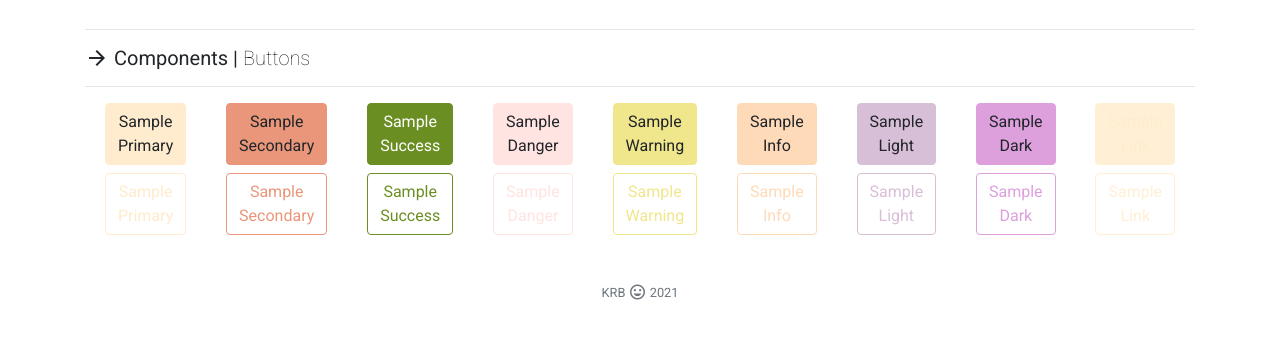
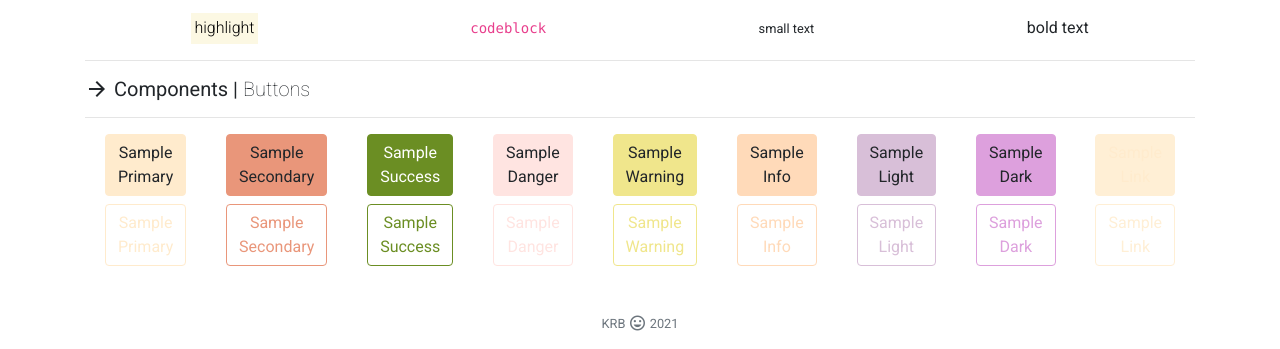
Before and after one commit to katsign/sass, a website: page index.html in a window 1280 px wide. Shown: the part 542-891 px from the top of the page. Before the commit the page ends 860 px from the top, so only its background shows below. Drawn offline with Linux system fonts and the light colour scheme.

Commit message:
fixed links and set up new text row

```diff
--- a/index.html
+++ b/index.html
@@ -30,6 +30,7 @@
             />
           </div>
         </div>
+      </div>
     </header>
 
     <!--Dashboard: Styles-->
@@ -49,15 +50,22 @@
         <h5>Sample Heading5</h5>
         <h6>Sample Heading6</h6>
       </div>
-      <!--Text-->
+      <!--Row-->
       <div class="d-flex align-items-center justify-content-around">
-        <!--Headings-->
+        <!--Displays-->
         <p class="display-1">D-1</p>
         <p class="display-2">D-2</p>
         <p class="display-3">D-3</p>
         <p class="display-4">D-4</p>
         <p class="lead">This is a lead...</p>
-
+      </div>
+      <!--Row-->
+      <div class="d-flex align-items-center justify-content-around">
+        <!--Displays-->
+        <mark>highlight</mark>
+        <code>codeblock</code>
+        <small>small text</small>
+        <strong>bold text</strong>
       </div>
     </section>
 
@@ -71,77 +79,67 @@
       <hr />
       <div class="d-flex align-items-center justify-content-around">
         <!--Primary-->
-        <a class="btn btn-primary" href="#" target="_blank" role="button"
+        <a class="btn btn-primary" href="#" role="button"
           >Sample<br />Primary</a
         >
         <!--Secondary-->
-        <a class="btn btn-secondary" href="#" target="_blank" role="button"
+        <a class="btn btn-secondary" href="#" role="button"
           >Sample<br />Secondary</a
         >
         <!--Success-->
-        <a class="btn btn-success" href="#" target="_blank" role="button"
+        <a class="btn btn-success" href="#" role="button"
           >Sample<br />Success</a
         >
         <!--Danger-->
-        <a class="btn btn-danger" href="#" target="_blank" role="button"
+        <a class="btn btn-danger" href="#" role="button">Sample<br />Danger</a>
+        <!--Warning-->
+        <a class="btn btn-warning" href="#" role="button"
+          >Sample<br />Warning</a
+        >
+        <!--Info-->
+        <a class="btn btn-info" href="#" role="button">Sample<br />Info</a>
+        <!--Light-->
+        <a class="btn btn-light" href="#" role="button">Sample<br />Light</a>
+        <!--Dark-->
+        <a class="btn btn-dark" href="#" role="button">Sample<br />Dark</a>
+        <!--Link-->
+        <a class="btn btn-link" href="#" role="button">Sample<br />Link</a>
+      </div>
+      <div class="d-flex align-items-center justify-content-around pt-2">
+        <!--Primary-->
+        <a class="btn btn-outline-primary" href="#" role="button"
+          >Sample<br />Primary</a
+        >
+        <!--Secondary-->
+        <a class="btn btn-outline-secondary" href="#" role="button"
+          >Sample<br />Secondary</a
+        >
+        <!--Success-->
+        <a class="btn btn-outline-success" href="#" role="button"
+          >Sample<br />Success</a
+        >
+        <!--Danger-->
+        <a class="btn btn-outline-danger" href="#" role="button"
           >Sample<br />Danger</a
         >
         <!--Warning-->
-        <a class="btn btn-warning" href="#" target="_blank" role="button"
+        <a class="btn btn-outline-warning" href="#" role="button"
           >Sample<br />Warning</a
         >
         <!--Info-->
-        <a class="btn btn-info" href="#" target="_blank" role="button"
+        <a class="btn btn-outline-info" href="#" role="button"
           >Sample<br />Info</a
         >
         <!--Light-->
-        <a class="btn btn-light" href="#" target="_blank" role="button"
+        <a class="btn btn-outline-light" href="#" role="button"
           >Sample<br />Light</a
         >
         <!--Dark-->
-        <a class="btn btn-dark" href="#" target="_blank" role="button"
+        <a class="btn btn-outline-dark" href="#" role="button"
           >Sample<br />Dark</a
         >
         <!--Link-->
-        <a class="btn btn-link" href="#" target="_blank" role="button"
-          >Sample<br />Link</a
-        >
-      </div>
-      <div class="d-flex align-items-center justify-content-around pt-2">
-        <!--Primary-->
-        <a class="btn btn-outline-primary" href="#" target="_blank" role="button"
-          >Sample<br />Primary</a
-        >
-        <!--Secondary-->
-        <a class="btn btn-outline-secondary" href="#" target="_blank" role="button"
-          >Sample<br />Secondary</a
-        >
-        <!--Success-->
-        <a class="btn btn-outline-success" href="#" target="_blank" role="button"
-          >Sample<br />Success</a
-        >
-        <!--Danger-->
-        <a class="btn btn-outline-danger" href="#" target="_blank" role="button"
-          >Sample<br />Danger</a
-        >
-        <!--Warning-->
-        <a class="btn btn-outline-warning" href="#" target="_blank" role="button"
-          >Sample<br />Warning</a
-        >
-        <!--Info-->
-        <a class="btn btn-outline-info" href="#" target="_blank" role="button"
-          >Sample<br />Info</a
-        >
-        <!--Light-->
-        <a class="btn btn-outline-light" href="#" target="_blank" role="button"
-          >Sample<br />Light</a
-        >
-        <!--Dark-->
-        <a class="btn btn-outline-dark" href="#" target="_blank" role="button"
-          >Sample<br />Dark</a
-        >
-        <!--Link-->
-        <a class="btn btn-outline-link" href="#" target="_blank" role="button"
+        <a class="btn btn-outline-link" href="#" role="button"
           >Sample<br />Link</a
         >
       </div>
```
Lines whose indentation alone changed are shown as unchanged.
